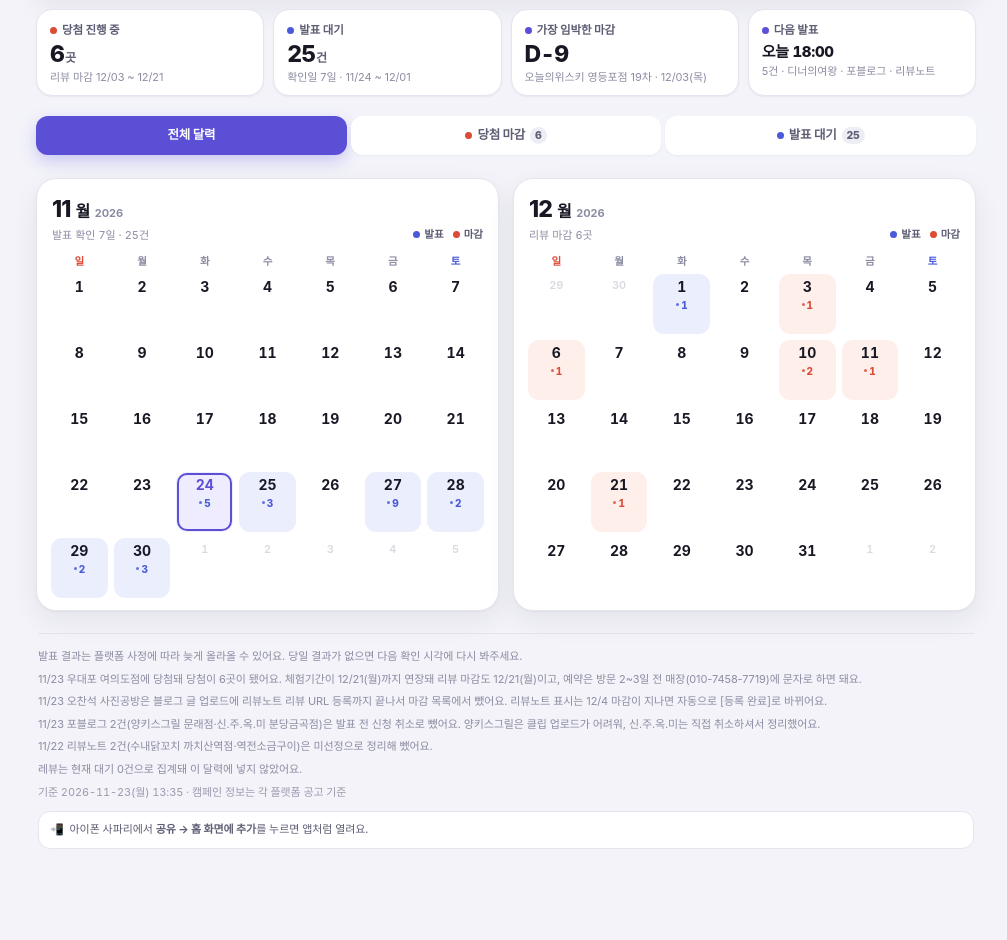
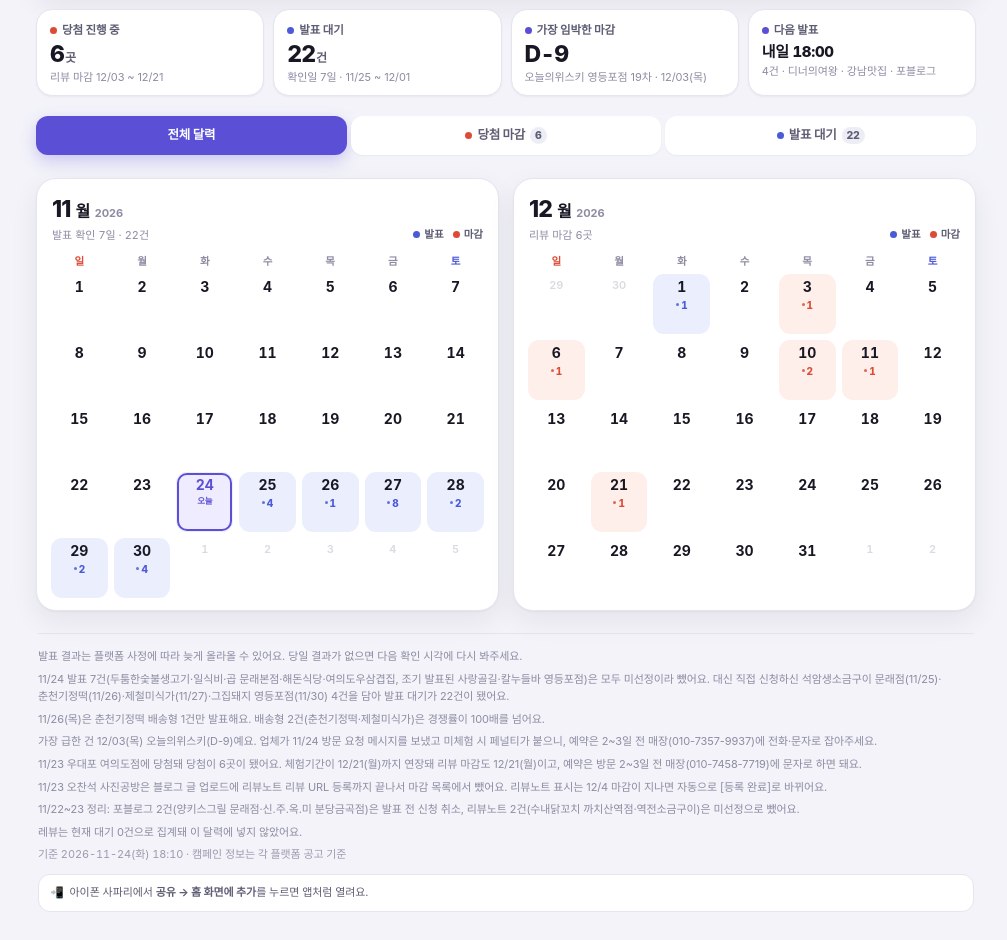
Before and after one commit to sumnniiii/trial-calendar-Public-, a plain HTML site: page index.html in a window 1280 px wide. Shown: the part 114-1054 px from the top of the page, without its empty margins (134-1141 px from the left). Before the commit the page ends 1008 px from the top, so only its background shows below. Drawn offline with Linux system fonts and the light colour scheme.

Commit message:
Update: 11/24 발표 7건 미선정·신규 4건 반영 (발표 대기 25→22건, 확인일 11/25~12/01)

```diff
--- a/index.html
+++ b/index.html
@@ -406,8 +406,8 @@ h1 .thin{color:var(--ink-2);font-weight:700}
     </button>
     <button type="button" class="sum-card" data-jump="ann">
       <span class="sum-label"><i class="dot dot-ann"></i>발표 대기</span>
-      <strong class="sum-value" id="sumWait">25<small>건</small></strong>
-      <span class="sum-meta" id="sumWaitMeta">확인일 7일 · 11/24 ~ 12/01</span>
+      <strong class="sum-value" id="sumWait">22<small>건</small></strong>
+      <span class="sum-meta" id="sumWaitMeta">확인일 7일 · 11/25 ~ 12/01</span>
     </button>
     <button type="button" class="sum-card" data-jump="red">
       <span class="sum-label"><i class="dot dot-accent"></i>가장 임박한 마감</span>
@@ -424,7 +424,7 @@ h1 .thin{color:var(--ink-2);font-weight:700}
   <nav class="tabs" id="tabs" role="tablist" aria-label="보기 필터">
     <button type="button" class="tab is-active" data-filter="all" role="tab" aria-selected="true">전체 달력</button>
     <button type="button" class="tab" data-filter="red" role="tab" aria-selected="false"><i class="dot dot-dead"></i>당첨 마감 <span class="tab-count" id="tabRedCount">6</span></button>
-    <button type="button" class="tab" data-filter="blue" role="tab" aria-selected="false"><i class="dot dot-ann"></i>발표 대기 <span class="tab-count" id="tabBlueCount">25</span></button>
+    <button type="button" class="tab" data-filter="blue" role="tab" aria-selected="false"><i class="dot dot-ann"></i>발표 대기 <span class="tab-count" id="tabBlueCount">22</span></button>
   </nav>
 
   <main>
@@ -464,12 +464,14 @@ h1 .thin{color:var(--ink-2);font-weight:700}
 
     <footer class="foot">
       <p>발표 결과는 플랫폼 사정에 따라 늦게 올라올 수 있어요. 당일 결과가 없으면 다음 확인 시각에 다시 봐주세요.</p>
+      <p>11/24 발표 7건(두툼한숯불생고기·일식비·곱 문래본점·해돈식당·여의도우삼겹집, 조기 발표된 사랑골길·칼누들바 영등포점)은 모두 미선정이라 뺐어요. 대신 직접 신청하신 석암생소금구이 문래점(11/25)·춘천기정떡(11/26)·제철미식가(11/27)·그집돼지 영등포점(11/30) 4건을 담아 발표 대기가 22건이 됐어요.</p>
+      <p>11/26(목)은 춘천기정떡 배송형 1건만 발표해요. 배송형 2건(춘천기정떡·제철미식가)은 경쟁률이 100배를 넘어요.</p>
+      <p>가장 급한 건 12/03(목) 오늘의위스키(D-9)예요. 업체가 11/24 방문 요청 메시지를 보냈고 미체험 시 페널티가 붙으니, 예약은 2~3일 전 매장(010-7357-9937)에 전화·문자로 잡아주세요.</p>
       <p>11/23 우대포 여의도점에 당첨돼 당첨이 6곳이 됐어요. 체험기간이 12/21(월)까지 연장돼 리뷰 마감도 12/21(월)이고, 예약은 방문 2~3일 전 매장(010-7458-7719)에 문자로 하면 돼요.</p>
       <p>11/23 오찬석 사진공방은 블로그 글 업로드에 리뷰노트 리뷰 URL 등록까지 끝나서 마감 목록에서 뺐어요. 리뷰노트 표시는 12/4 마감이 지나면 자동으로 [등록 완료]로 바뀌어요.</p>
-      <p>11/23 포블로그 2건(양키스그릴 문래점·신.주.옥.미 분당금곡점)은 발표 전 신청 취소로 뺐어요. 양키스그릴은 클립 업로드가 어려워, 신.주.옥.미는 직접 취소하셔서 정리했어요.</p>
-      <p>11/22 리뷰노트 2건(수내닭꼬치 까치산역점·역전소금구이)은 미선정으로 정리해 뺐어요.</p>
+      <p>11/22~23 정리: 포블로그 2건(양키스그릴 문래점·신.주.옥.미 분당금곡점)은 발표 전 신청 취소, 리뷰노트 2건(수내닭꼬치 까치산역점·역전소금구이)은 미선정으로 뺐어요.</p>
       <p>레뷰는 현재 대기 0건으로 집계돼 이 달력에 넣지 않았어요.</p>
-      <p class="meta">기준 2026-11-23(월) 13:35 · 캠페인 정보는 각 플랫폼 공고 기준</p>
+      <p class="meta">기준 2026-11-24(화) 18:10 · 캠페인 정보는 각 플랫폼 공고 기준</p>
       <p class="tip"><span aria-hidden="true">📲</span><span>아이폰 사파리에서 <b>공유 → 홈 화면에 추가</b>를 누르면 앱처럼 열려요.</span></p>
     </footer>
   </main>
@@ -523,21 +525,18 @@ h1 .thin{color:var(--ink-2);font-weight:700}
     ],
     announcements: [
       {
-        date: '2026-11-24', time: '18:00',
+        date: '2026-11-25', time: '18:00',
         items: [
-          { name: '두툼한숯불생고기 12차', platform: '디너의여왕', benefit: '4.5만원', note: '평일 17:30~20:00 (금·주말 불가)', url: 'https://dinnerqueen.net/taste/1650184' },
-          { name: '일식비 7차', platform: '디너의여왕', benefit: '7만원 상당 회 정식 2인', note: '평일 17:30~19:30', url: 'https://dinnerqueen.net/taste/1650931' },
-          { name: '곱 문래본점 8차', platform: '포블로그', benefit: '6만원', note: '월~목 16:00~22:00 · 네이버 예약 필수', url: 'https://4blog.net/campaign/404076/' },
-          { name: '해돈식당 17차', platform: '포블로그', benefit: '8만원', note: '토·일 불가 · 네이버 예약만 · 17:00~19:30', url: 'https://4blog.net/campaign/411034/' },
-          { name: '여의도우삼겹집', platform: '리뷰노트', benefit: '35,000원', note: '발표 11/24 · 오늘까지 모집', url: 'https://www.reviewnote.co.kr/campaigns/1545513' }
+          { name: '디스코서울 123차', platform: '디너의여왕', benefit: '4만원', note: '메인1+1인1주류 필수 · 문자 예약', url: 'https://dinnerqueen.net/taste/1653742' },
+          { name: '석암생소금구이 문래점 26차', platform: '디너의여왕', benefit: '모둠 세트 + 돌판짜파게티/석암볶음밥', note: '매일 11:00~17:00·20:00~22:00 · 2~3일 전 예약 필수(당일 불가)', url: 'https://dinnerqueen.net/taste/1656220' },
+          { name: '삼해집 영등포점', platform: '강남맛집', benefit: '4만원(2인)', note: '일~목 12~21시 (금·토 불가) · 2~3일 전 예약 필수', url: 'https://xn--939au0g4vj8sq.net/cp/?id=2362827' },
+          { name: '수묵장어 5차', platform: '포블로그', benefit: '장어 2인분 + 사이드 1', note: '최소 2일 전 예약', url: 'https://4blog.net/campaign/410785/' }
         ]
       },
       {
-        date: '2026-11-25', time: '18:00',
+        date: '2026-11-26', time: '18:00',
         items: [
-          { name: '삼해집 영등포점', platform: '강남맛집', benefit: '4만원(2인)', note: '일~목 12~21시 (금·토 불가) · 2~3일 전 예약 필수', url: 'https://xn--939au0g4vj8sq.net/cp/?id=2362827' },
-          { name: '디스코서울 123차', platform: '디너의여왕', benefit: '4만원', note: '메인1+1인1주류 필수 · 문자 예약', url: 'https://dinnerqueen.net/taste/1653742' },
-          { name: '수묵장어 5차', platform: '포블로그', benefit: '장어 2인분 + 사이드 1', note: '최소 2일 전 예약', url: 'https://4blog.net/campaign/410785/' }
+          { name: '춘천기정떡', platform: '리뷰노트', benefit: '한판 기정떡(16,000원)', note: '배송형(재택)', url: 'https://www.reviewnote.co.kr/campaigns/1547020' }
         ]
       },
       {
@@ -548,10 +547,9 @@ h1 .thin{color:var(--ink-2);font-weight:700}
           { name: '한길양평해장국 문래점 8차', platform: '포블로그', benefit: '3만원', note: '17:30~20:00 · 선정 후 3일 내 네이버 예약', url: 'https://4blog.net/campaign/404263/' },
           { name: '느루집 문래점 8차', platform: '포블로그', benefit: '커플세트 4.5만', note: '월~목·일 18:30까지 (금·토 불가)', url: 'https://4blog.net/campaign/404292/' },
           { name: '멍텅구리꼼장어막창 구로구신도림점', platform: '리뷰노트', benefit: '50,000원(주류 포함)', note: '', url: 'https://www.reviewnote.co.kr/campaigns/1541329' },
-          { name: '사랑골길', platform: '리뷰노트', benefit: '5만원', note: '수요일 17:30~21:00', url: 'https://www.reviewnote.co.kr/campaigns/1542991' },
-          { name: '칼누들바 영등포점', platform: '리뷰노트', benefit: '4만원', note: '', url: 'https://www.reviewnote.co.kr/campaigns/1543208' },
           { name: '스미노카리 미금점', platform: '리뷰노트', benefit: '자유식사권 7만원', note: '월·화·수·목·일 17:00~23:30 (금·토 제외) · 당일 예약 가능', url: 'https://www.reviewnote.co.kr/campaigns/1550442' },
-          { name: '한식주점 카리 미금점', platform: '리뷰노트', benefit: '자유식사권 7만원', note: '월·화·수·목·일 17:00~23:30 (금·토 제외) · 당일 예약 가능', url: 'https://www.reviewnote.co.kr/campaigns/1550441' }
+          { name: '한식주점 카리 미금점', platform: '리뷰노트', benefit: '자유식사권 7만원', note: '월·화·수·목·일 17:00~23:30 (금·토 제외) · 당일 예약 가능', url: 'https://www.reviewnote.co.kr/campaigns/1550441' },
+          { name: '제철미식가', platform: '리뷰노트', benefit: '제철 홍가리비 3kg(13,500원)', note: '배송형(재택)', url: 'https://www.reviewnote.co.kr/campaigns/1541091' }
         ]
       },
       {
@@ -573,7 +571,8 @@ h1 .thin{color:var(--ink-2);font-weight:700}
         items: [
           { name: '옥된장 정자점', platform: '리뷰노트', benefit: '된장전골 2인 + 미나리전 (4.8만원 상당)', note: '매일 11:00~22:00 · 최소 이틀 전 예약', url: 'https://www.reviewnote.co.kr/campaigns/1550762' },
           { name: '준 이자카야 라멘 초 덮밥', platform: '리뷰노트', benefit: '8만원 식사권 2인', note: '월~금 17:30~22:30 · 주말·공휴일 불가', url: 'https://www.reviewnote.co.kr/campaigns/1550224' },
-          { name: '1953연남서서갈비 정자직영점', platform: '리뷰노트', benefit: '5만원 이용권 (양념·매운소갈비 택1)', note: '월~일 17:00~20:00 · 당일 예약 가능', url: 'https://www.reviewnote.co.kr/campaigns/1549900' }
+          { name: '1953연남서서갈비 정자직영점', platform: '리뷰노트', benefit: '5만원 이용권 (양념·매운소갈비 택1)', note: '월~일 17:00~20:00 · 당일 예약 가능', url: 'https://www.reviewnote.co.kr/campaigns/1549900' },
+          { name: '그집돼지 영등포점', platform: '리뷰노트', benefit: '5만원 상당 청춘세트 2인', note: '월~금 15:00~22:00 · 주류 불가 · 2~3일 전 문자(당일 불가)', url: 'https://www.reviewnote.co.kr/campaigns/1549754' }
         ]
       },
       {
```
